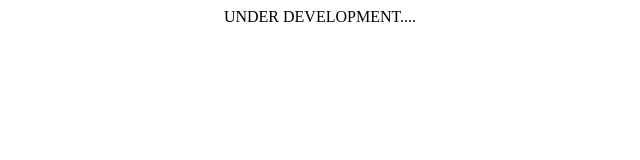
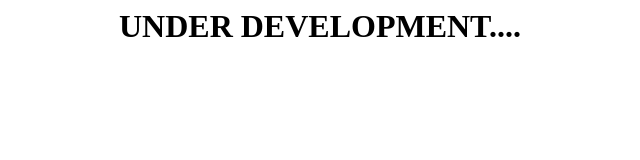
Before and after one commit to chopsuee/ITECFINAL, a plain HTML site: page blog.html in a window 1280 px wide. Shown: the whole page, without its empty margins (320-960 px from the left). Drawn offline with Linux system fonts and the light colour scheme.

Commit message:
Update blog.html

```diff
--- a/blog.html
+++ b/blog.html
@@ -1,3 +1,3 @@
 <html>
-  <center>UNDER DEVELOPMENT....</center>
+  <center><h1>UNDER DEVELOPMENT....</h1></center>
 </html>
```
